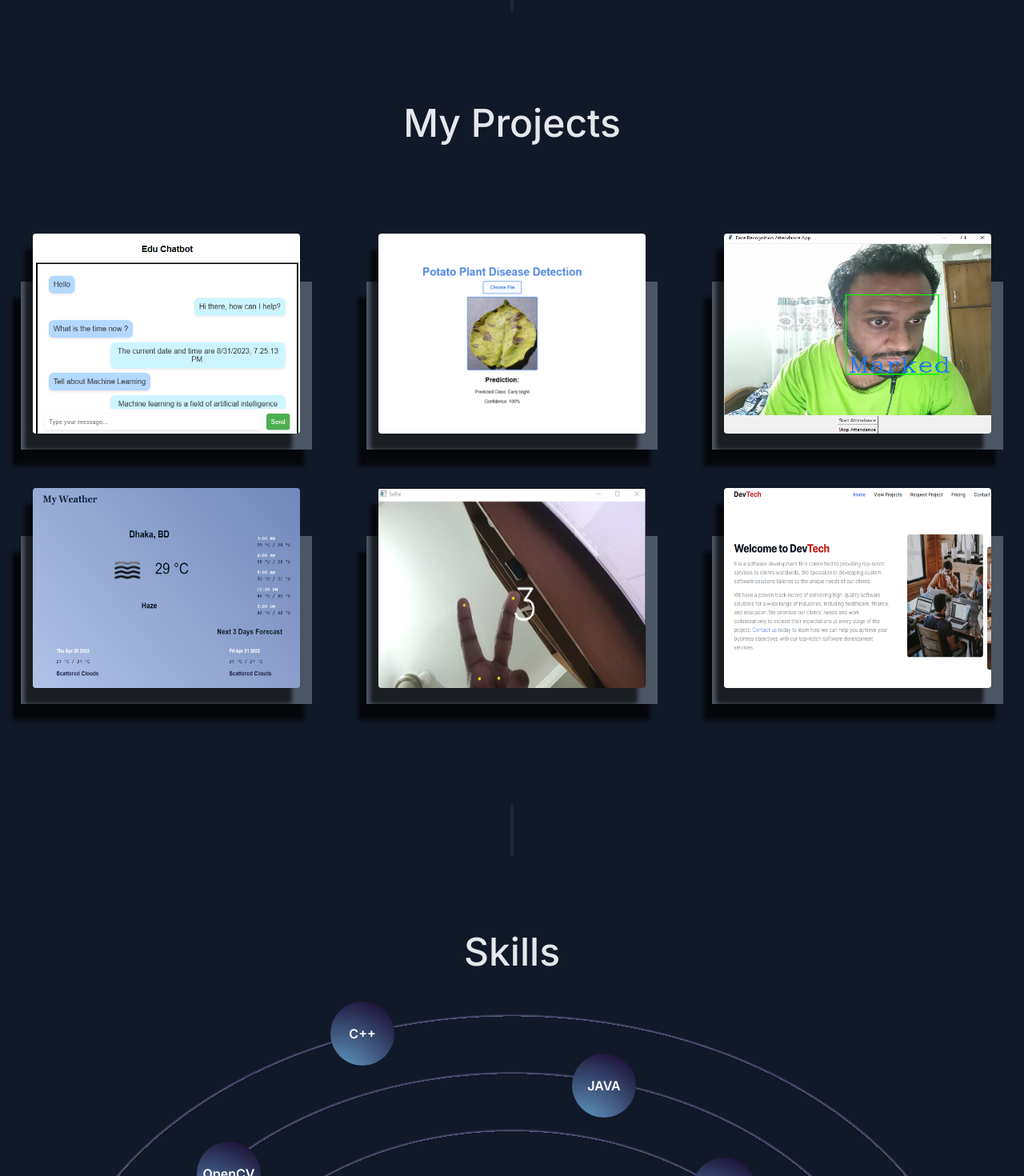
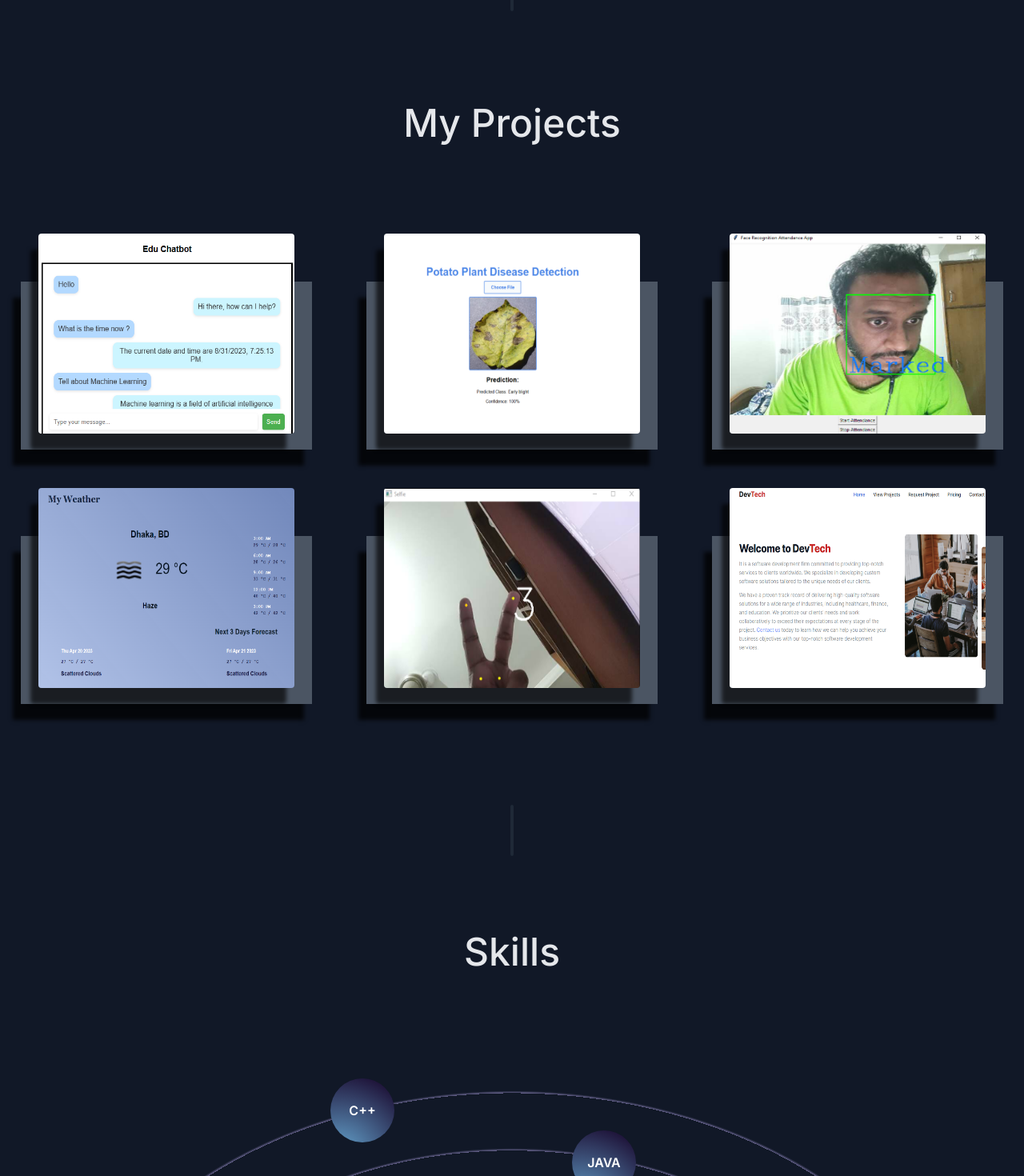
Before and after one commit to Akib-Raihan-4/Portfolio, a Next.js app: page / in a window 1280 px wide. Shown: the part 1680-3150 px from the top of the page at 80% size. Built offline with nearby package versions, Linux system fonts and the light colour scheme; a web font is replaced by a local one.

Commit message:
some details are changed

```diff
--- a/components/indi-project.tsx
+++ b/components/indi-project.tsx
@@ -8,7 +8,17 @@ import styles from './project.module.css'
 
 type ProjectProps = (typeof projectsData)[number];
 
-export default function Project({
+
+const MobileProject = () =>{
+    return(
+        <div> </div>
+    )
+}
+
+
+
+export default function Project
+    ({
         title,
         description,
         tags,
@@ -19,7 +29,8 @@ export default function Project({
             const {scrollYProgress} = useScroll({
                 target: ref,
                 offset:["0 1", "1.33 1"]
-        })
+        }
+    )
 
 
     return(
--- a/components/project.module.css
+++ b/components/project.module.css
@@ -41,7 +41,7 @@
 
 .container .card .imgBx{
     position: relative;
-    max-width: 22rem;
+    max-width: 20rem;
     height: 250px;
     top: -80px;
     left: 50%;
--- a/components/projects.tsx
+++ b/components/projects.tsx
@@ -6,7 +6,7 @@ import Project from './indi-project'
 
 export default function Projects() {
   return (
-    <section className='mt-5 scroll-mt-28' id='projects'>
+    <section className='mt-5 max-w-[80rem] scroll-mt-28' id='projects'>
         <SectionHeading>
            my projects
         </SectionHeading>
--- a/components/skills.module.css
+++ b/components/skills.module.css
@@ -5,7 +5,6 @@
     background: repeating-radial-gradient(rgba(102, 98, 140, 0.971) 1px, #111827 5px, #111827 98px);
 
 }
-
 
 
 .circle {
--- a/components/skills.tsx
+++ b/components/skills.tsx
@@ -43,8 +43,8 @@ const skills = [
 
 const MobileSkills = () => {
   return (
-    <div className="bg-gray-900 py-12 ">
-      <div>
+      <div py-12>
+        <div className='pt-[4rem]'></div>
         <div className="grid grid-cols-1 gap-12 sm:grid-cols-2 md:grid-cols-4">
           {skills.map((skill, index) => (
             <motion.div
@@ -66,9 +66,7 @@ const MobileSkills = () => {
           ))}
         </div>
       </div>
-    </div>
   );
-
 }
 
 
@@ -123,7 +121,9 @@ export const Skills = () => {
 
   return (
     <section className='mb-28 max-w-[80rem] text-center leading-8 sm:mb-8 scroll-mt-28 overflow-x-hidden' id='skills'>
+        <div className='pt-[6rem] sm:pt-0 '></div>
         <SectionHeading>Skills</SectionHeading>
+        <div className='sm:pb-[6rem] '></div>
         {isMobile ? <MobileSkills /> : <DesktopSkills />}
 
 
```
Lines whose indentation alone changed are shown as unchanged.
